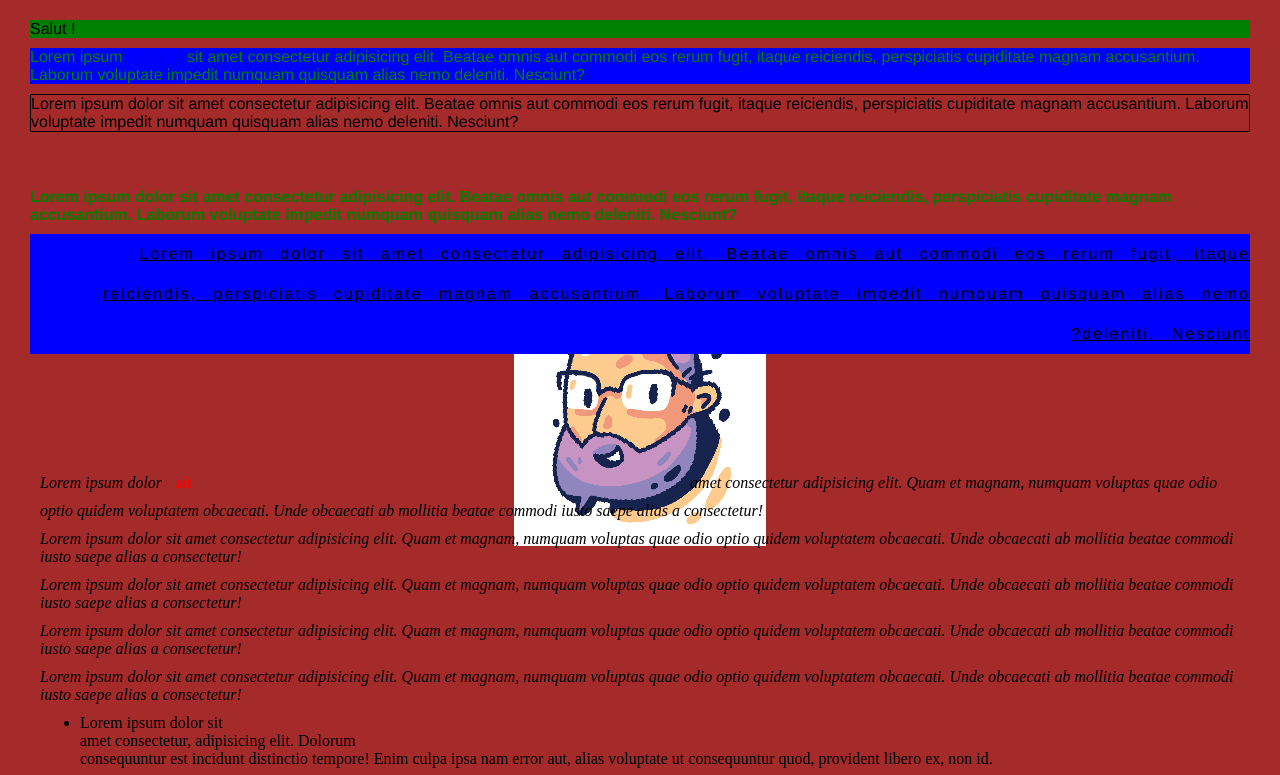
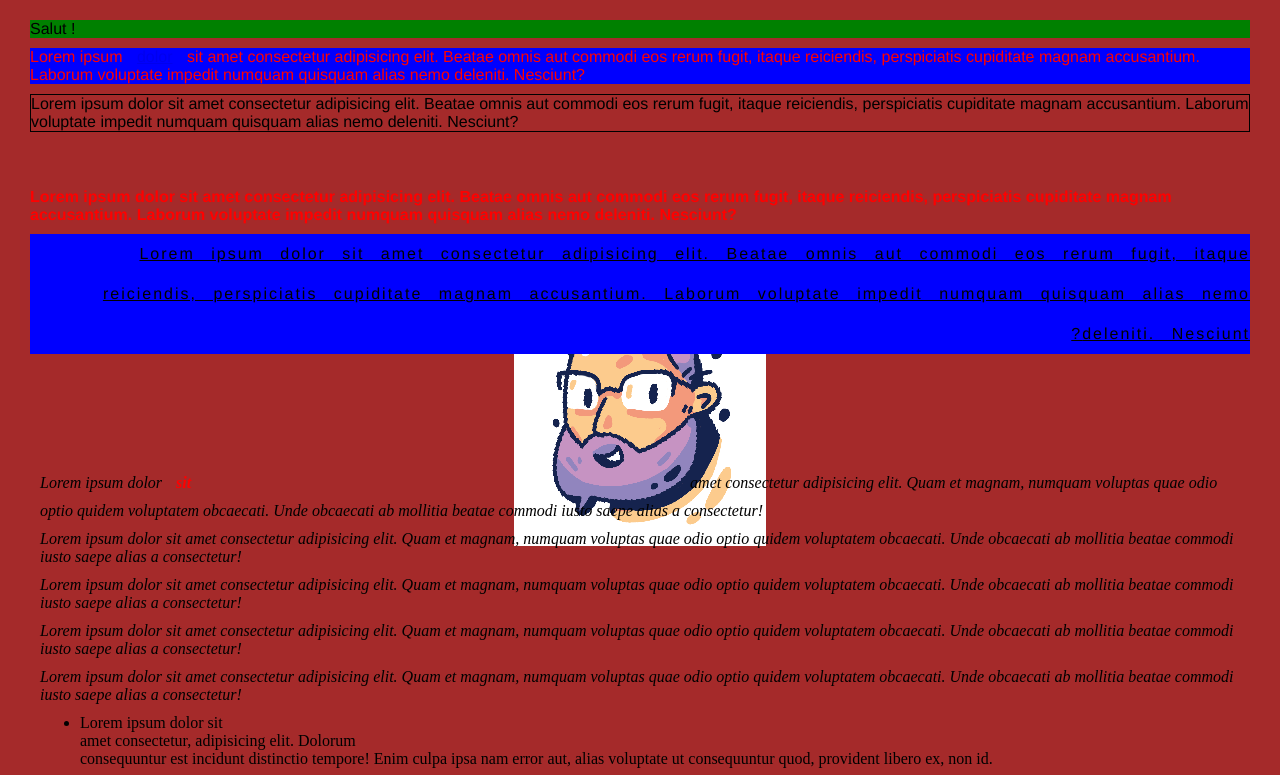
Before and after one commit to etienneprof/demoHTML, a plain HTML site: page demo_css/index.html in a window 1280 px wide. Shown: the top 775 px of the page. Drawn offline with Linux system fonts and the light colour scheme.

Commit message:
red corrected

```diff
--- a/demo_css/style.css
+++ b/demo_css/style.css
@@ -13,7 +13,7 @@ body {
 }
 
 .rouge {
-    color: green;
+    color: #FF0000;
 }
 
 .gras {
```
